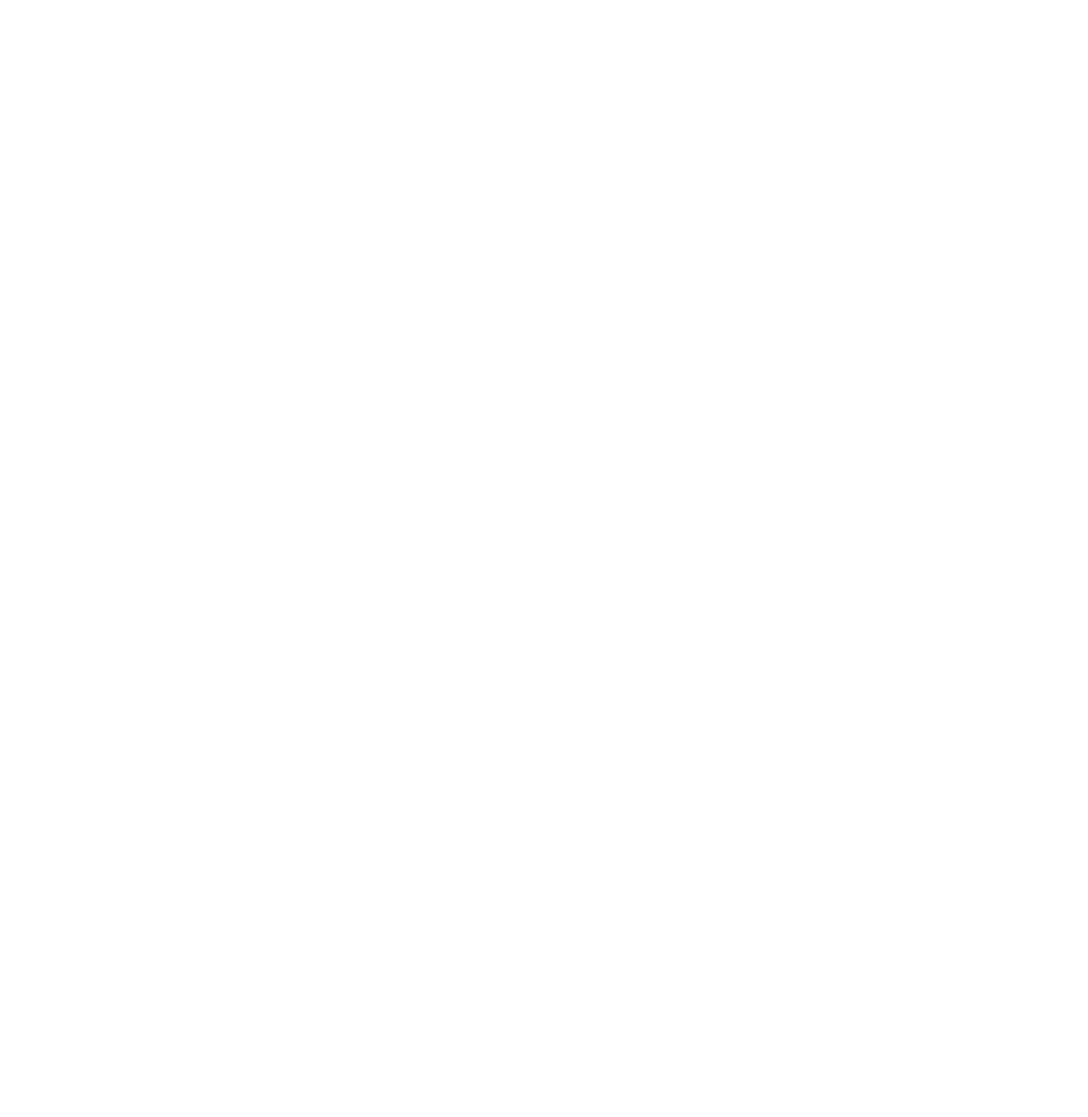
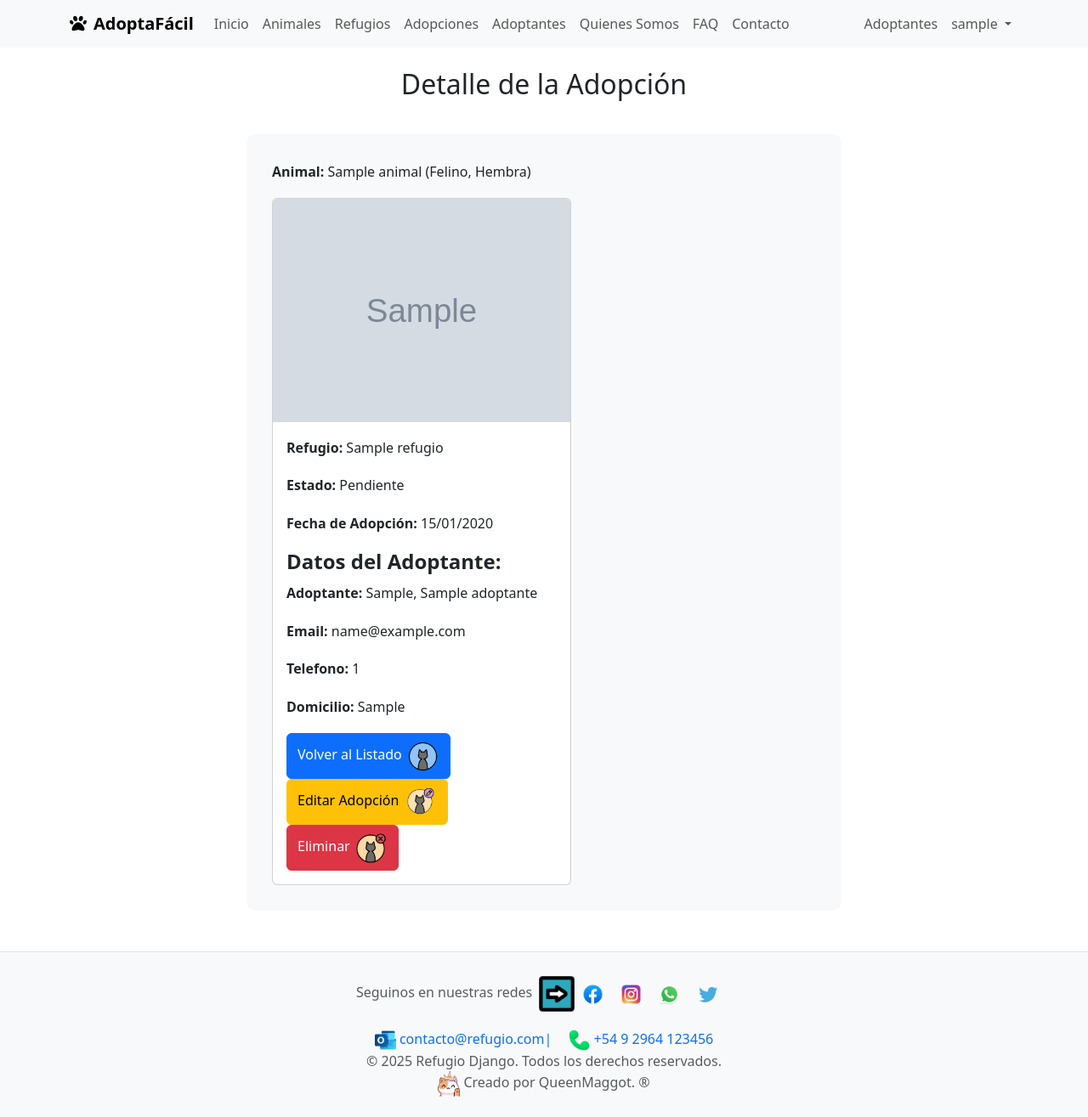
Before and after one commit to QueenMaggot/refugio, a Django app: a page that uses src/templates/adopciones/adopcion_detail.html in a window 1280 px wide. Before the commit the page is empty. Shown: the whole page at 85% size. Before the commit the page ends 800 px from the top, so only its background shows below. Run offline with Django 5.2, Linux system fonts and the light colour scheme; a user stored in the database is signed in; tables that the repository leaves empty hold one stand-in row (values such as "Sample post"); grey boxes marked "Sample" are stand-in pictures; some libraries are stand-ins or nearby versions.

Commit message:
agregue detalle adopciones

```diff
--- a/src/templates/adopciones/adopcion_detail.html
+++ b/src/templates/adopciones/adopcion_detail.html
@@ -0,0 +1,66 @@
+<!-- adopciones/adopcion_detail.html -->
+{% extends 'base.html' %}
+{% block contenedor %}
+{% load static %}
+
+{% if adopcion %}
+<h2 class="d-flex justify-content-center">Detalle de la Adopción</h2>
+<div class="form-style-3">
+
+    <p><strong>Animal:</strong> {{ adopcion.animal.nombre }} ({{ adopcion.animal.get_especie_display }}, {{ adopcion.animal.get_sexo_display }})</p>
+
+    <div class="card" style="width: 22rem;">
+      {% if adopcion.animal.foto %}
+        <img src="{{ adopcion.animal.foto.url }}" class="card-img-top" alt="{{ adopcion.animal.nombre }}" width="150">
+      {% endif %}
+
+    <div class="card-body">
+
+    <p><strong>Refugio:</strong> {{ adopcion.animal.refugio.nombre }}</p>
+
+    <p><strong>Estado:</strong> {{ adopcion.get_estado_display }}</p>
+
+    <p><strong>Fecha de Adopción:</strong>
+    {% if adopcion.fecha_adopcion %}
+        {{ adopcion.fecha_adopcion|date:"d/m/Y" }}
+    {% else %}
+        <em>No asignada</em>
+    {% endif %}
+
+
+    <h4><strong>Datos del Adoptante:</strong></h4>
+
+    <p><strong>Adoptante:</strong> {{ adopcion.adoptante }}</p>
+
+    <p><strong>Email:</strong> {{ adopcion.adoptante.email }}</p>
+
+    <p><strong>Telefono:</strong> {{ adopcion.adoptante.telefono }}</p>
+
+    <p><strong>Domicilio:</strong> {{ adopcion.adoptante.domicilio }}</p>
+    </p>
+
+    <a class="btn btn-primary" href="{% url 'adopciones:adopcion_list' %}">
+        Volver al Listado
+        <img src="{% static 'img/gato-azul.png' %}" style="height:40px">
+    </a>
+
+    {% if perms.adopciones.change_adopcion and adopcion.estado == 'pendiente' %}
+        <a class="btn btn-warning" href="{% url 'adopciones:adopcion_update' adopcion.pk %}">
+            Editar Adopción
+            <img src="{% static 'img/gato-edicion.png' %}" style="height:40px">
+        </a>
+    {% endif %}
+
+    {% if perms.adopciones.delete_adopcion %}
+    <a href="{% url 'adopciones:adopcion_delete' adopcion.pk %}" class="btn btn-danger">Eliminar
+        <img src ="{% static 'img/gato-delete.png' %}"  style="height:40px">
+    </a>
+    {% endif %}
+</div>
+
+
+{% else %}
+<p class="text-muted">No se encontró la adopción.</p>
+{% endif %}
+
+{% endblock contenedor %}
--- a/src/templates/base.html
+++ b/src/templates/base.html
@@ -52,6 +52,16 @@
               <a class="nav-link {% if 'adopcion' in request.resolver_match.url_name and not perms.adopciones.add_adopcion %}active{% endif %}" href="{% url 'adopciones:adopcion_list' %}">Adopciones</a>
             </li>
             {% endif%}
+            <!-- Enlaces para usuarios autenticados -->
+
+            {% if user.is_authenticated %}
+              <!-- Enlaces privados (solo con permisos) -->
+              {% if perms.adoptantes.view_adoptante %}
+            <li class="nav-item">
+              <a class="nav-link {% if 'adoptante' in request.resolver_match.url_name %}active{% endif %}" href="{% url 'adoptantes:adoptante_list' %}">Adoptantes</a>
+            </li>
+              {% endif %}
+            {% endif %}
 
             <li class="nav-item">
               <a class="nav-link" href="{% url 'quienes_somos' %}">Quienes Somos </a>
```
